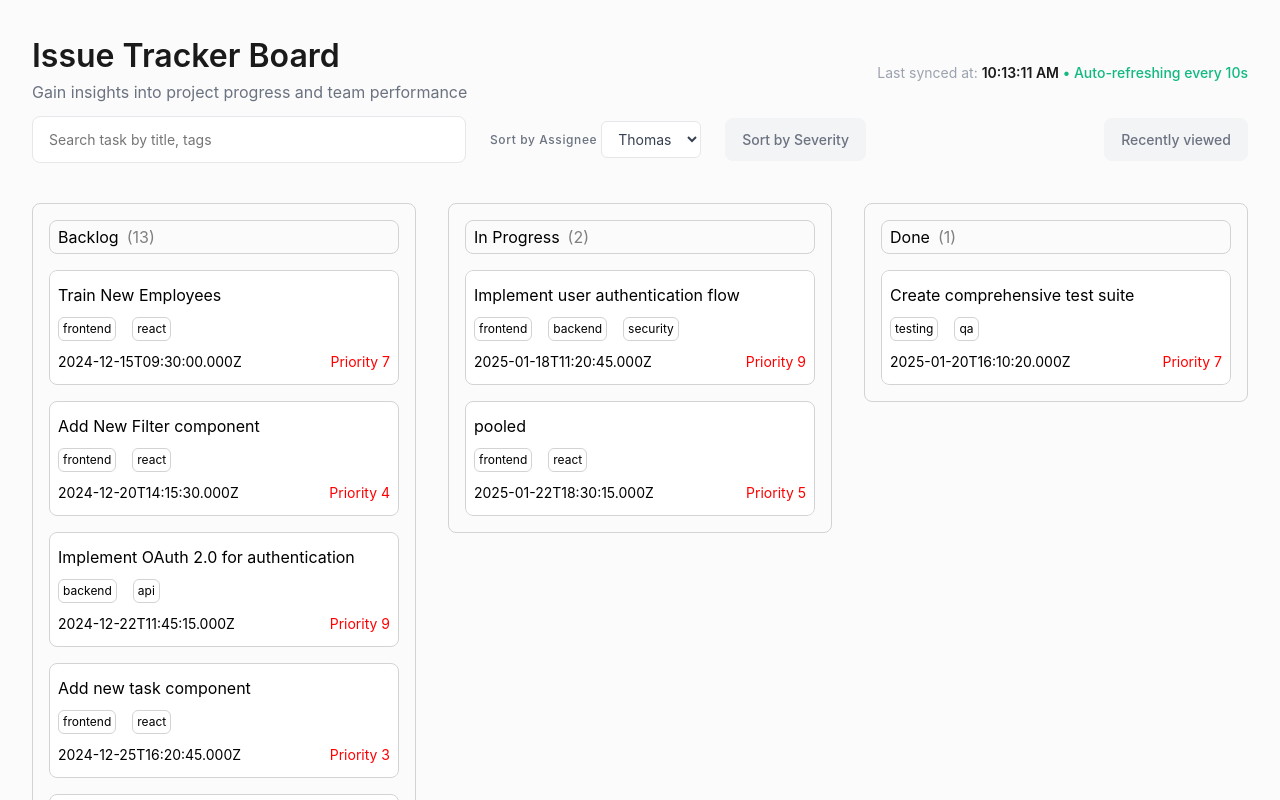
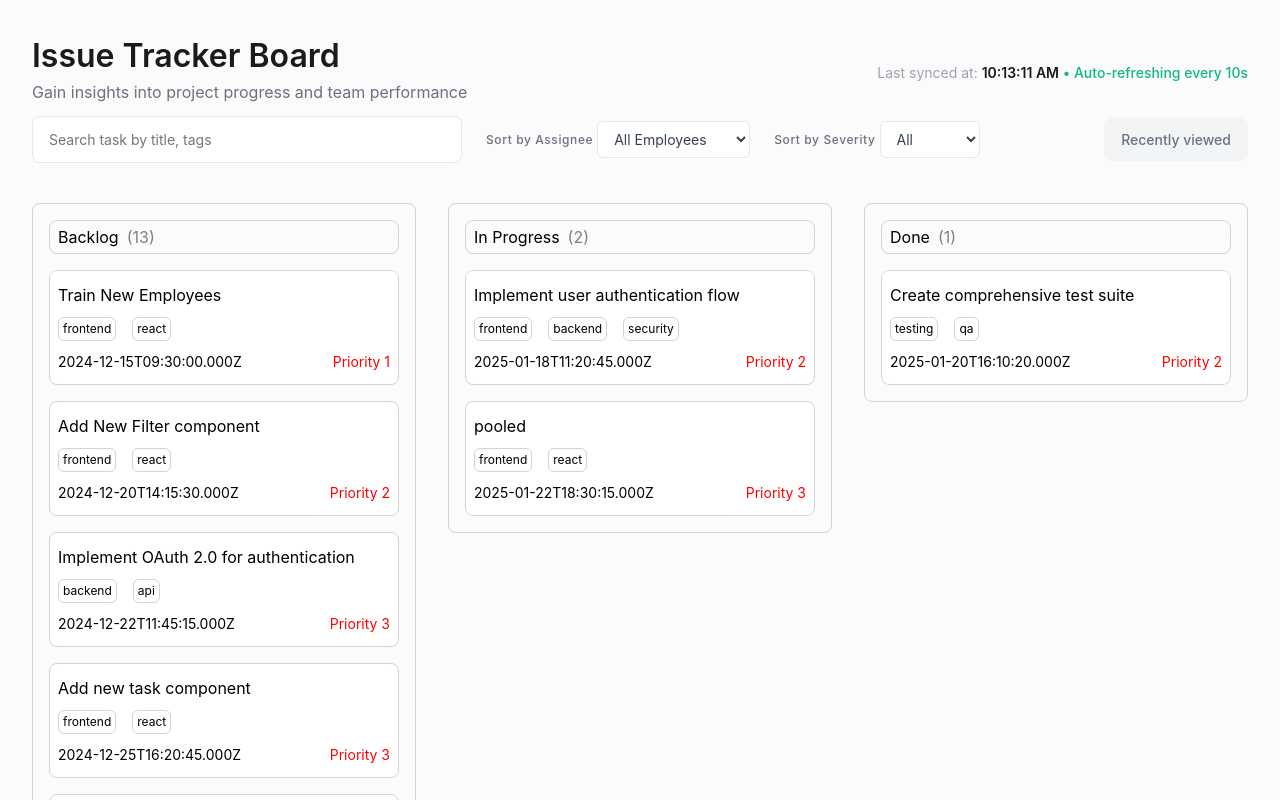
Before and after one commit to MashoAdo/issue-board, a React (Vite) app: page /board in a window 1280 px wide. Shown: the top 800 px of the page. Built offline with nearby package versions, Linux system fonts and the light colour scheme; the HTML template or start-up script is replaced by a standard one.

Commit message:
feat: implement filter by assignee and severity, add clear clear search functionality

```diff
--- /dev/null
+++ b/src/components/filters/AssigneeFilter.tsx
@@ -0,0 +1,45 @@
+import { useEffect, useState } from "react";
+import useGlobalStore from "../../store/store";
+import type { TEmployee } from "../../types";
+
+function AssigneeFilter() {
+	const [employees, setEmployees] = useState<TEmployee[]>([]);
+
+	useEffect(() => {
+		const fetchEmployees = async () => {
+			const data = await import("../../data/employees.json");
+
+			setEmployees(data.employees);
+		};
+		fetchEmployees();
+	}, []);
+
+	const handleEmployeeChange = (event: React.ChangeEvent<HTMLSelectElement>) => {
+		updateFilters({ assigneeId: event.target.value ? parseInt(event.target.value) : undefined });
+	};
+
+	const assigneeFilterValue = useGlobalStore((state) => state.filters.assigneeId);
+	const updateFilters = useGlobalStore((state) => state.updateFilters);
+
+	return (
+		<select
+			className="tasks-filter-select"
+			name="assignees"
+			id="assignees"
+			value={assigneeFilterValue}
+			onChange={handleEmployeeChange}
+		>
+			<option value="">All Employees</option>
+			{employees.map(
+				(employee) =>
+					employee && (
+						<option key={employee?.id} value={employee?.id}>
+							{employee?.name}
+						</option>
+					)
+			)}
+		</select>
+	);
+}
+
+export default AssigneeFilter;
--- /dev/null
+++ b/src/components/filters/SeverityFilters.tsx
@@ -0,0 +1,30 @@
+import { SEVERITY_LEVELS } from "../../constants";
+import useGlobalStore from "../../store/store";
+
+function SeverityFilters() {
+	const handleSeverityChange = (event: React.ChangeEvent<HTMLSelectElement>) => {
+		updateFilters({ severity: parseInt(event.target.value) });
+	};
+
+	const severityFilterValue = useGlobalStore((state) => state.filters.severity);
+	const updateFilters = useGlobalStore((state) => state.updateFilters);
+
+	return (
+		<select
+			className="tasks-filter-select"
+			name="severity"
+			id="severity"
+			value={severityFilterValue || ""}
+			onChange={handleSeverityChange}
+		>
+			<option value="">All</option>
+			{SEVERITY_LEVELS.map((severity) => (
+				<option key={severity?.value} value={severity?.value}>
+					{severity?.label}
+				</option>
+			))}
+		</select>
+	);
+}
+
+export default SeverityFilters;
--- a/src/components/form/Input.tsx
+++ b/src/components/form/Input.tsx
@@ -1,10 +1,13 @@
 interface InputProps {
 	value: string;
 	onChange: (e: React.ChangeEvent<HTMLInputElement>) => void;
+	onClear?: () => void;
+	showClearButton?: boolean;
 }
 
-function Input({ value, onChange }: InputProps) {
+function Input({ value, onChange, onClear }: InputProps) {
 	return (
+		<div style={{ position: "relative", display: "inline-block" }}>
 			<input
 				className="tasks-search"
 				type="text"
@@ -13,7 +16,43 @@ function Input({ value, onChange }: InputProps) {
 				placeholder="Search task by title, tags"
 				value={value}
 				onChange={onChange}
+				style={{ paddingRight: value ? "40px" : "12px" }}
 			/>
+			{value && (
+				<button
+					type="button"
+					onClick={onClear}
+					style={{
+						position: "absolute",
+						right: "8px",
+						top: "50%",
+						transform: "translateY(-50%)",
+						background: "none",
+						border: "none",
+						cursor: "pointer",
+						padding: "4px",
+						borderRadius: "4px",
+						color: "#6b7280",
+						fontSize: "16px",
+						lineHeight: 1,
+						display: "flex",
+						alignItems: "center",
+						justifyContent: "center",
+					}}
+					onMouseEnter={(e) => {
+						e.currentTarget.style.backgroundColor = "#f3f4f6";
+						e.currentTarget.style.color = "#374151";
+					}}
+					onMouseLeave={(e) => {
+						e.currentTarget.style.backgroundColor = "transparent";
+						e.currentTarget.style.color = "#6b7280";
+					}}
+					title="Clear search"
+				>
+					×
+				</button>
+			)}
+		</div>
 	);
 }
 
--- a/src/constants/index.ts
+++ b/src/constants/index.ts
@@ -1 +1,16 @@
 export const DEFAULT_TOASTER_DURATION_IN_MS = 5000;
+
+export const SEVERITY_LEVELS = [
+	{
+		value: 1,
+		label: "Low",
+	},
+	{
+		value: 2,
+		label: "Medium",
+	},
+	{
+		value: 3,
+		label: "High",
+	},
+];
--- /dev/null
+++ b/src/data/employees.json
@@ -0,0 +1,20 @@
+{
+	"employees": [
+		{
+			"id": 1,
+			"name": "John Doe"
+		},
+		{
+			"id": 2,
+			"name": "Sarah Wilson"
+		},
+		{
+			"id": 3,
+			"name": "Mike Chen"
+		},
+		{
+			"id": 4,
+			"name": "Emily Rodriguez"
+		}
+	]
+}
--- a/src/data/issues.json
+++ b/src/data/issues.json
@@ -5,27 +5,39 @@
 			"title": "Train New Employees",
 			"tags": ["frontend", "react"],
 			"dateCreated": "2024-12-15T09:30:00.000Z",
-			"severity": 7,
+			"severity": 1,
 			"userDefinedRank": 3,
-			"status": "backlog"
+			"status": "backlog",
+			"assignee": {
+				"name": "John Doe",
+				"id": 1
+			}
 		},
 		{
 			"id": 2,
 			"title": "Add New Filter component",
 			"tags": ["frontend", "react"],
 			"dateCreated": "2024-12-20T14:15:30.000Z",
-			"severity": 4,
+			"severity": 2,
 			"userDefinedRank": 8,
-			"status": "backlog"
+			"status": "backlog",
+			"assignee": {
+				"name": "Sarah Wilson",
+				"id": 2
+			}
 		},
 		{
 			"id": 3,
 			"title": "Implement OAuth 2.0 for authentication",
 			"tags": ["backend", "api"],
 			"dateCreated": "2024-12-22T11:45:15.000Z",
-			"severity": 9,
+			"severity": 3,
 			"userDefinedRank": 2,
-			"status": "backlog"
+			"status": "backlog",
+			"assignee": {
+				"name": "Mike Chen",
+				"id": 3
+			}
 		},
 		{
 			"id": 4,
@@ -34,25 +46,37 @@
 			"dateCreated": "2024-12-25T16:20:45.000Z",
 			"severity": 3,
 			"userDefinedRank": 6,
-			"status": "backlog"
+			"status": "backlog",
+			"assignee": {
+				"name": "Emily Rodriguez",
+				"id": 4
+			}
 		},
 		{
 			"id": 5,
 			"title": "Implement Sentry for error tracking",
 			"tags": ["backend", "api", "frontend"],
 			"dateCreated": "2024-12-28T10:10:20.000Z",
-			"severity": 8,
+			"severity": 2,
 			"userDefinedRank": 1,
-			"status": "backlog"
+			"status": "backlog",
+			"assignee": {
+				"name": "John Doe",
+				"id": 1
+			}
 		},
 		{
 			"id": 6,
 			"title": "Design new UI for task board",
 			"tags": ["product", "design"],
 			"dateCreated": "2024-12-30T13:25:10.000Z",
-			"severity": 5,
+			"severity": 1,
 			"userDefinedRank": 9,
-			"status": "backlog"
+			"status": "backlog",
+			"assignee": {
+				"name": "Sarah Wilson",
+				"id": 2
+			}
 		},
 		{
 			"id": 7,
@@ -61,25 +85,37 @@
 			"dateCreated": "2025-01-02T08:45:30.000Z",
 			"severity": 2,
 			"userDefinedRank": 7,
-			"status": "backlog"
+			"status": "backlog",
+			"assignee": {
+				"name": "Mike Chen",
+				"id": 3
+			}
 		},
 		{
 			"id": 8,
 			"title": "Server backup and restore",
 			"tags": ["DevOps", "automation", "QA"],
 			"dateCreated": "2025-01-05T15:30:45.000Z",
-			"severity": 10,
+			"severity": 3,
 			"userDefinedRank": 4,
-			"status": "backlog"
+			"status": "backlog",
+			"assignee": {
+				"name": "Emily Rodriguez",
+				"id": 4
+			}
 		},
 		{
 			"id": 9,
 			"title": "Add new permissions for users",
 			"tags": ["backend", "api"],
 			"dateCreated": "2025-01-08T12:15:20.000Z",
-			"severity": 6,
+			"severity": 2,
 			"userDefinedRank": 5,
-			"status": "backlog"
+			"status": "backlog",
+			"assignee": {
+				"name": "John Doe",
+				"id": 1
+			}
 		},
 		{
 			"id": 10,
@@ -88,7 +124,11 @@
 			"dateCreated": "2025-01-10T17:40:15.000Z",
 			"severity": 1,
 			"userDefinedRank": 10,
-			"status": "backlog"
+			"status": "backlog",
+			"assignee": {
+				"name": "Sarah Wilson",
+				"id": 2
+			}
 		},
 		{
 			"id": 11,
@@ -97,52 +137,76 @@
 			"dateCreated": "2025-01-12T10:30:00.000Z",
 			"severity": 3,
 			"userDefinedRank": 2,
-			"status": "backlog"
+			"status": "backlog",
+			"assignee": {
+				"name": "Mike Chen",
+				"id": 3
+			}
 		},
 		{
 			"id": 12,
 			"title": "Optimize database queries",
 			"tags": ["backend", "database"],
 			"dateCreated": "2025-01-14T14:45:30.000Z",
-			"severity": 8,
+			"severity": 2,
 			"userDefinedRank": 6,
-			"status": "backlog"
+			"status": "backlog",
+			"assignee": {
+				"name": "Emily Rodriguez",
+				"id": 4
+			}
 		},
 		{
 			"id": 13,
 			"title": "Update API documentation",
 			"tags": ["documentation", "api"],
 			"dateCreated": "2025-01-16T09:15:00.000Z",
-			"severity": 4,
+			"severity": 2,
 			"userDefinedRank": 8,
-			"status": "backlog"
+			"status": "backlog",
+			"assignee": {
+				"name": "John Doe",
+				"id": 1
+			}
 		},
 		{
 			"id": 14,
 			"title": "Implement user authentication flow",
 			"tags": ["frontend", "backend", "security"],
 			"dateCreated": "2025-01-18T11:20:45.000Z",
-			"severity": 9,
+			"severity": 2,
 			"userDefinedRank": 1,
-			"status": "in_progress"
+			"status": "in_progress",
+			"assignee": {
+				"name": "Sarah Wilson",
+				"id": 2
+			}
 		},
 		{
 			"id": 15,
 			"title": "Create comprehensive test suite",
 			"tags": ["testing", "qa"],
 			"dateCreated": "2025-01-20T16:10:20.000Z",
-			"severity": 7,
+			"severity": 2,
 			"userDefinedRank": 3,
-			"status": "done"
+			"status": "done",
+			"assignee": {
+				"name": "Mike Chen",
+				"id": 3
+			}
 		},
 		{
 			"id": 16,
 			"title": "pooled",
 			"tags": ["frontend", "react"],
 			"dateCreated": "2025-01-22T18:30:15.000Z",
-			"severity": 5,
+			"severity": 3,
 			"userDefinedRank": 4,
-			"status": "in_progress"
+			"status": "in_progress",
+			"assignee": {
+				"name": "Emily Rodriguez",
+				"id": 4
+			}
 		}
 	]
 }
--- a/src/features/issues/components/IssuePageFilters.tsx
+++ b/src/features/issues/components/IssuePageFilters.tsx
@@ -1,3 +1,5 @@
+import AssigneeFilter from "../../../components/filters/AssigneeFilter";
+import SeverityFilters from "../../../components/filters/SeverityFilters";
 import Input from "../../../components/form/Input";
 import useGlobalStore from "../../../store/store";
 
@@ -12,21 +14,21 @@ function IssuesPageFilters() {
 	return (
 		<div className="tasks-controls">
 			<div className="tasks-search-section">
-				<Input value={searchTerm} onChange={handleSearch} />
+				<Input value={searchTerm} onChange={handleSearch} onClear={() => setSearchTerm("")} />
 
 				<div className="tasks-filter-group">
 					<label className="tasks-filter-label" htmlFor="assignees">
 						Sort by Assignee
 					</label>
-					<select className="tasks-filter-select" name="assignees" id="assignees">
-						<option value="Thomas">Thomas</option>
-						<option value="Angie">Angie</option>
-					</select>
+					<AssigneeFilter />
 				</div>
 
-				<button className="tasks-button tasks-button--secondary" type="button">
-					Sort by Severity
-				</button>
+				<div className="tasks-filter-group">
+					<label className="tasks-filter-label" htmlFor="severity">
+						Sort by Severity
+					</label>
+					<SeverityFilters />
+				</div>
 			</div>
 
 			<div className="tasks-actions">
--- a/src/features/issues/components/IssuesBoard.tsx
+++ b/src/features/issues/components/IssuesBoard.tsx
@@ -1,6 +1,6 @@
 import { DndContext } from "@dnd-kit/core";
 import IssueColumn from "../../../components/issueBoard/IssueColumn";
-import { filterIssues } from "../../../helpers";
+import { filterIssuesByAssignee, filterIssuesBySearchTerm, filterIssuesBySeverity } from "../../../helpers";
 import { useDragAndDrop } from "../../../hooks/useDragAndDrop";
 import useGlobalStore from "../../../store/store";
 import IssueDragOverlay from "./IssueDragOverlay";
@@ -16,22 +16,27 @@ function IssuesBoard() {
 	const backlog = useGlobalStore((state) => state.issues.backlog);
 	const done = useGlobalStore((state) => state.issues.done);
 
+	const filters = useGlobalStore((state) => state.filters);
+
+	const filteredBacklog = filterIssuesBySearchTerm(
+		filterIssuesByAssignee(filterIssuesBySeverity(backlog, filters.severity), filters.assigneeId),
+		searchTerm
+	);
+	const filteredInProgress = filterIssuesBySearchTerm(
+		filterIssuesByAssignee(filterIssuesBySeverity(inProgress, filters.severity), filters.assigneeId),
+		searchTerm
+	);
+	const filteredDone = filterIssuesBySearchTerm(
+		filterIssuesByAssignee(filterIssuesBySeverity(done, filters.severity), filters.assigneeId),
+		searchTerm
+	);
+
 	return (
 		<div className="tasks-columns">
 			<DndContext onDragStart={handleDragStart} onDragEnd={handleDragEnd}>
-				<IssueColumn
-					loading={loading}
-					title="Backlog"
-					tasks={filterIssues(backlog, searchTerm)}
-					columnStatus="backlog"
-				/>
-				<IssueColumn
-					loading={loading}
-					title="In Progress"
-					tasks={filterIssues(inProgress, searchTerm)}
-					columnStatus="in_progress"
-				/>
-				<IssueColumn loading={loading} title="Done" tasks={filterIssues(done, searchTerm)} columnStatus="done" />
+				<IssueColumn loading={loading} title="Backlog" tasks={filteredBacklog} columnStatus="backlog" />
+				<IssueColumn loading={loading} title="In Progress" tasks={filteredInProgress} columnStatus="in_progress" />
+				<IssueColumn loading={loading} title="Done" tasks={filteredDone} columnStatus="done" />
 
 				<IssueDragOverlay />
 			</DndContext>
--- a/src/helpers/index.ts
+++ b/src/helpers/index.ts
@@ -1,9 +1,29 @@
 import type { TIssue } from "../types";
 
-export function filterIssues(issues: TIssue[], searchTerm: string) {
+export function filterIssuesBySearchTerm(issues: TIssue[], searchTerm: string) {
+	if (!searchTerm) {
+		return issues;
+	}
+
 	return issues.filter(
 		(issue) =>
 			issue.title.toLowerCase().includes(searchTerm.toLowerCase()) ||
 			issue.tags.some((tag) => tag.toLowerCase().includes(searchTerm.toLowerCase()))
 	);
 }
+
+export function filterIssuesByAssignee(issues: TIssue[], assigneeId: number | undefined) {
+	if (!assigneeId) {
+		return issues;
+	}
+
+	return issues.filter((issue) => issue.assignee.id === assigneeId);
+}
+
+export function filterIssuesBySeverity(issues: TIssue[], value: number | undefined) {
+	if (!value) {
+		return issues;
+	}
+
+	return issues.filter((issue) => issue.severity === value);
+}
--- a/src/store/store.ts
+++ b/src/store/store.ts
@@ -9,11 +9,15 @@ export type IssueStore = {
 	searchTerm: string;
 	setSearchTerm: (searchTerm: string) => void;
 
+	filters: {
+		assigneeId: number | undefined;
+		severity: number | undefined;
+	};
+	updateFilters: (filters: Partial<IssueStore["filters"]>) => void;
+
 	isViewIssueModalOpen: boolean;
 	toggleViewIssueModal: () => void;
 
-	isToasterOpen: boolean;
-	toggleToaster: () => void;
 	issues: Record<IssueStatus, TIssue[]>;
 	setIssues: (issues: Record<IssueStatus, TIssue[]>) => void;
 
@@ -34,10 +38,18 @@ const useGlobalStore = create<IssueStore>()(
 					set(() => ({ searchTerm }));
 				},
 
-				// state
+				// filters
+				filters: {
+					assigneeId: undefined,
+					severity: undefined,
+				},
+				updateFilters: (filters) => {
+					set((state) => ({ filters: { ...state.filters, ...filters } }));
+				},
+
+				//loading state
 				isLoading: false,
-				setLoading: (isLoading: boolean) => {
-					console.log("isLoading", isLoading);
+				setLoading: (isLoading) => {
 					set(() => ({ isLoading }));
 				},
 
@@ -45,12 +57,6 @@ const useGlobalStore = create<IssueStore>()(
 				isViewIssueModalOpen: false,
 				toggleViewIssueModal: () => {
 					set((state) => ({ isViewIssueModalOpen: !state.isViewIssueModalOpen }));
-				},
-
-				// toaster
-				isToasterOpen: false,
-				toggleToaster: () => {
-					set((state) => ({ isToasterOpen: !state.isToasterOpen }));
 				},
 
 				// issues
--- a/src/types/index.ts
+++ b/src/types/index.ts
@@ -8,4 +8,10 @@ export type TIssue = {
 	severity: number;
 	userDefinedRank: number;
 	status: IssueStatus;
+	assignee: TEmployee;
 };
+
+export type TEmployee = {
+	id: number;
+	name: string;
+};
```
Lines whose indentation alone changed are shown as unchanged.
